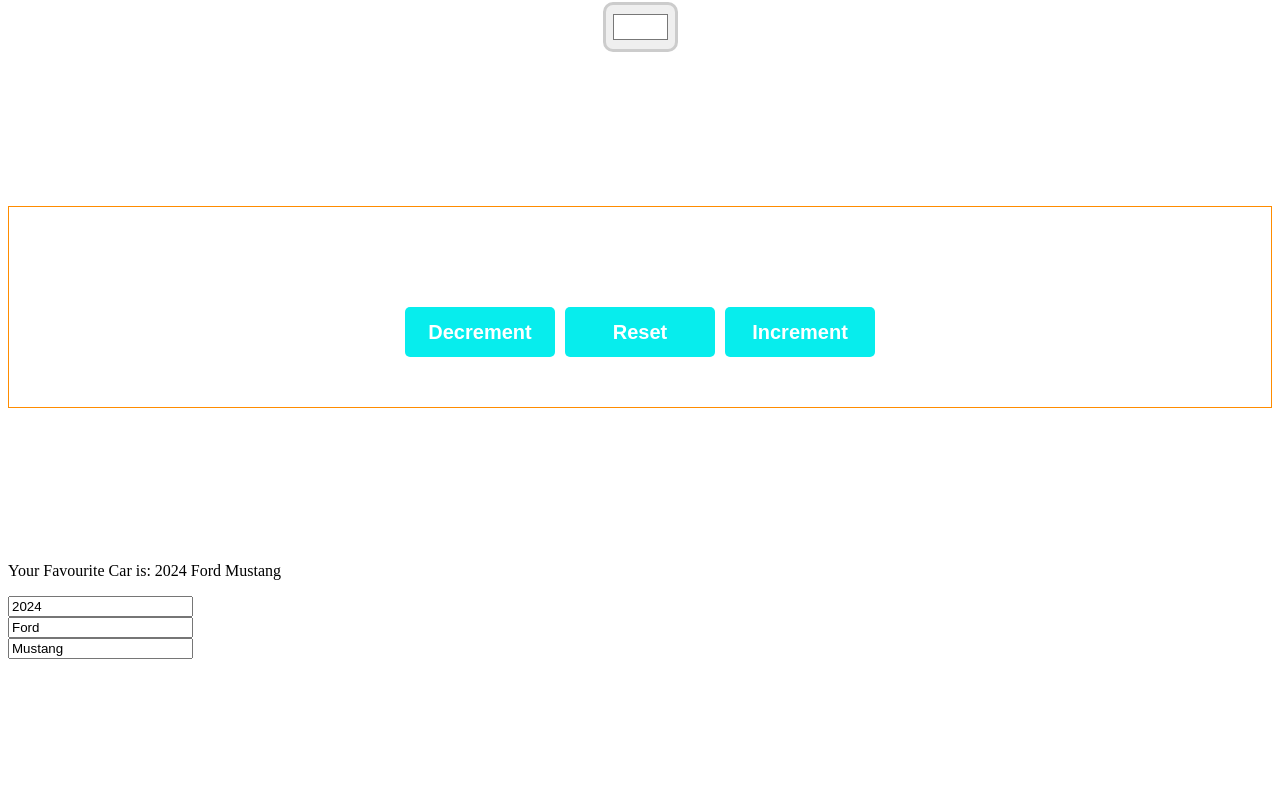
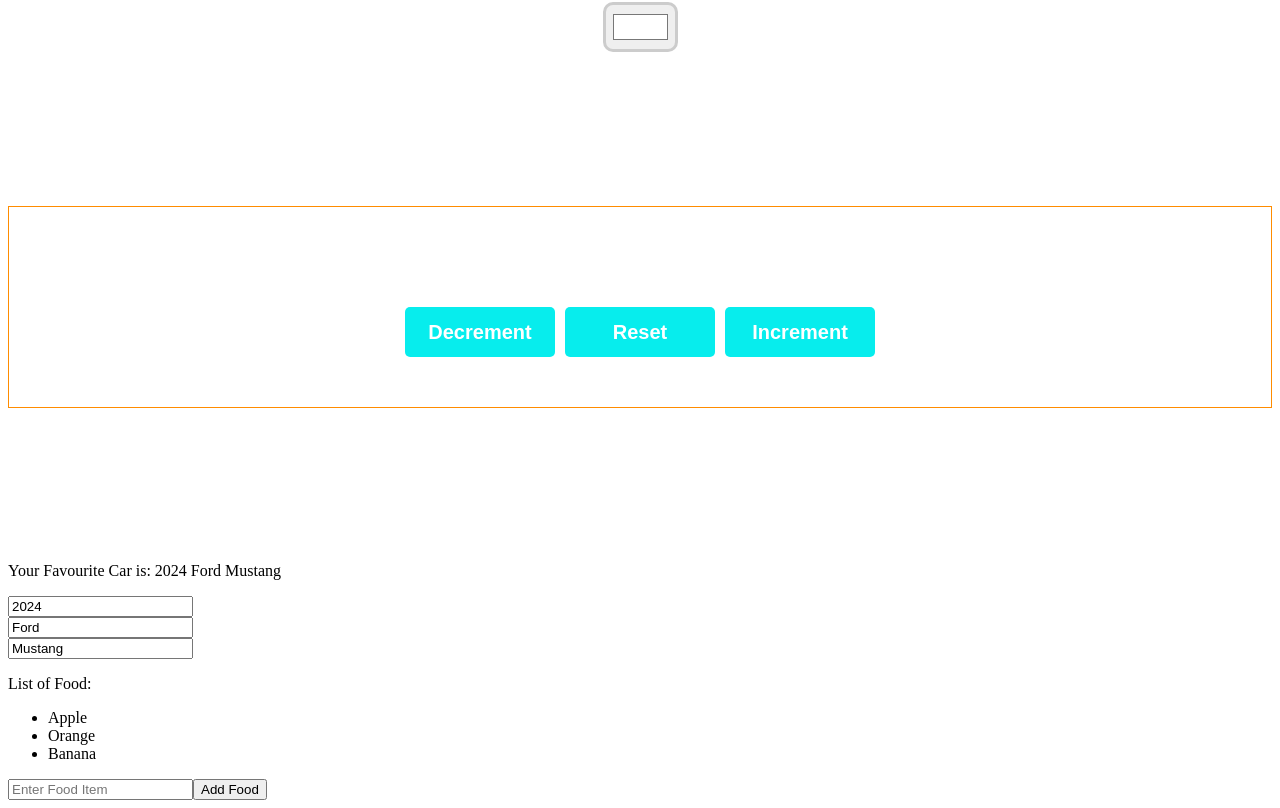
Before and after one commit to rip-on/React, a React app in the folder new-app/: page / in a window 1280 px wide. Shown: the part 5081-5889 px from the top of the page. Before the commit the page ends 5748 px from the top, so only its background shows below. Built offline with nearby package versions, Linux system fonts and the light colour scheme; the HTML template or start-up script is replaced by a standard one.

Commit message:
Adding Food List

```diff
--- /dev/null
+++ b/new-app/src/AddItem.jsx
@@ -0,0 +1,31 @@
+import React, {useState} from "react";
+
+function AddItem(){
+
+    const [items, setItem] = useState(["Apple", "Orange", "Banana"]);
+
+    function handleAddFood(){
+        const newFood = document.getElementById("foodInput").value;
+        document.getElementById("foodInput").value = "";
+
+        setItem(i => [...i, newFood]);
+    }
+
+    function handleRemoveFood(index){
+        setItem(items.filter((__, ind) => ind !== index))
+    }
+
+    return(
+        <div>
+            <p>List of Food:</p>
+            <ul>
+                {items.map((item, index) => <li key={index} onClick={() => handleRemoveFood(index)}>{item}</li>)}
+            </ul>
+            <input type="text" id="foodInput" placeholder="Enter Food Item"/>
+            <button onClick={handleAddFood}>Add Food</button>
+        </div>
+    )
+}
+
+
+export default AddItem
--- a/new-app/src/App.jsx
+++ b/new-app/src/App.jsx
@@ -11,6 +11,8 @@ import TakeInput from './Input.jsx'; //a react component should be an UPPERCASE
 import Color from './Color.jsx'
 import CountUpdate  from './CountUpdate.jsx';
 import Car from './Car.jsx';
+import AddItem from './AddItem.jsx';
+
 
 function App() {
 
@@ -63,6 +65,7 @@ function App() {
     <Color/>
     <CountUpdate/>
     <Car/>
+    <AddItem/>
     </>
   )
 }
```
